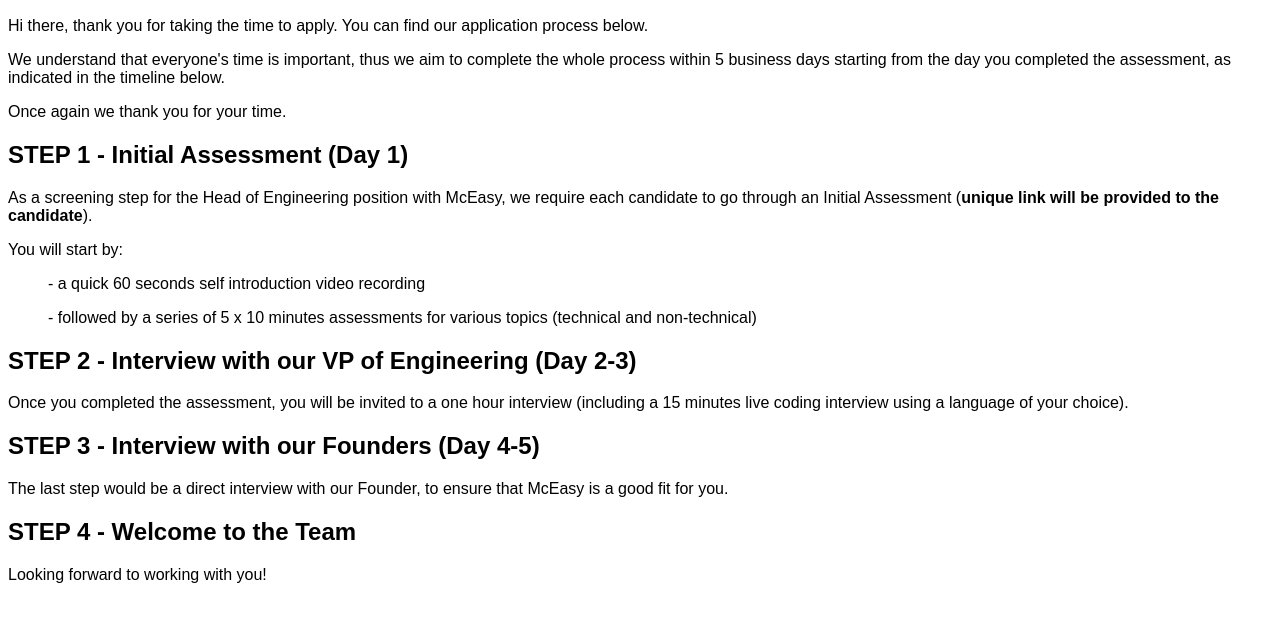
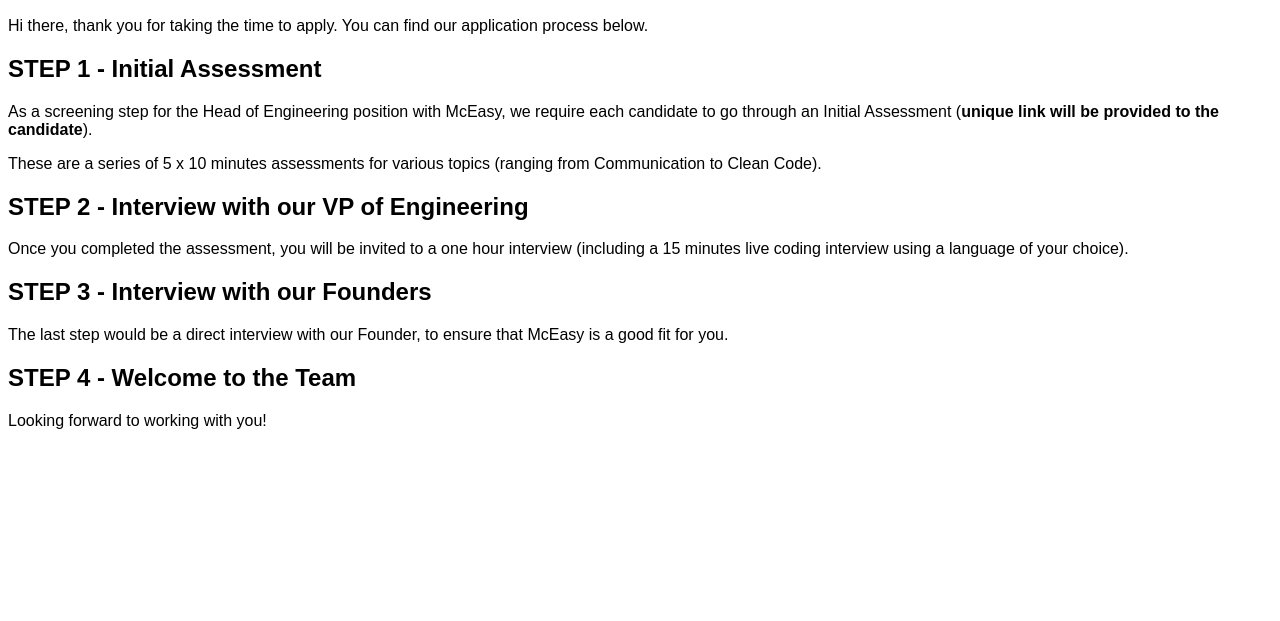
Before and after one commit to davidgunadi/davidgunadi.github.io, a plain HTML site: page headOfEngineering/index.html in a window 1280 px wide. Shown: the part 149-770 px from the top of the page. Drawn offline with Linux system fonts and the light colour scheme.

Commit message:
Update index.html

```diff
--- a/headOfEngineering/index.html
+++ b/headOfEngineering/index.html
@@ -14,18 +14,14 @@
     </h1>
 <h2>Introduction</h2>
     <p>Hi there, thank you for taking the time to apply. You can find our application process below.</p>
-    <p>We understand that everyone's time is important, thus we aim to complete the whole process within 5 business days starting from the day you completed the assessment, as indicated in the timeline below.</p>
-    <p>Once again we thank you for your time.</p>
-<h2>STEP 1 - Initial Assessment (Day 1)</h2>
+<h2>STEP 1 - Initial Assessment</h2>
     <p>As a screening step for the Head of Engineering position with McEasy, we require each candidate to go through an Initial Assessment (<b>unique link will be provided to the candidate</b>).</p>
-    <p>You will start by:
-        <ul>- a quick 60 seconds self introduction video recording</ul>
-        <ul>- followed by a series of 5 x 10 minutes assessments for various topics (technical and non-technical)</ul></p>
+    <p>These are a series of 5 x 10 minutes assessments for various topics (ranging from Communication to Clean Code).</p>
 
-<h2>STEP 2 - Interview with our VP of Engineering (Day 2-3)</h2>
+<h2>STEP 2 - Interview with our VP of Engineering</h2>
     <p>Once you completed the assessment, you will be invited to a one hour interview (including a 15 minutes live coding interview using a language of your choice).</p>
 
-<h2>STEP 3 - Interview with our Founders (Day 4-5)</h2>
+<h2>STEP 3 - Interview with our Founders</h2>
     <p>The last step would be a direct interview with our Founder, to ensure that McEasy is a good fit for you.</p>
 
 <h2>STEP 4 - Welcome to the Team</h2>
```
